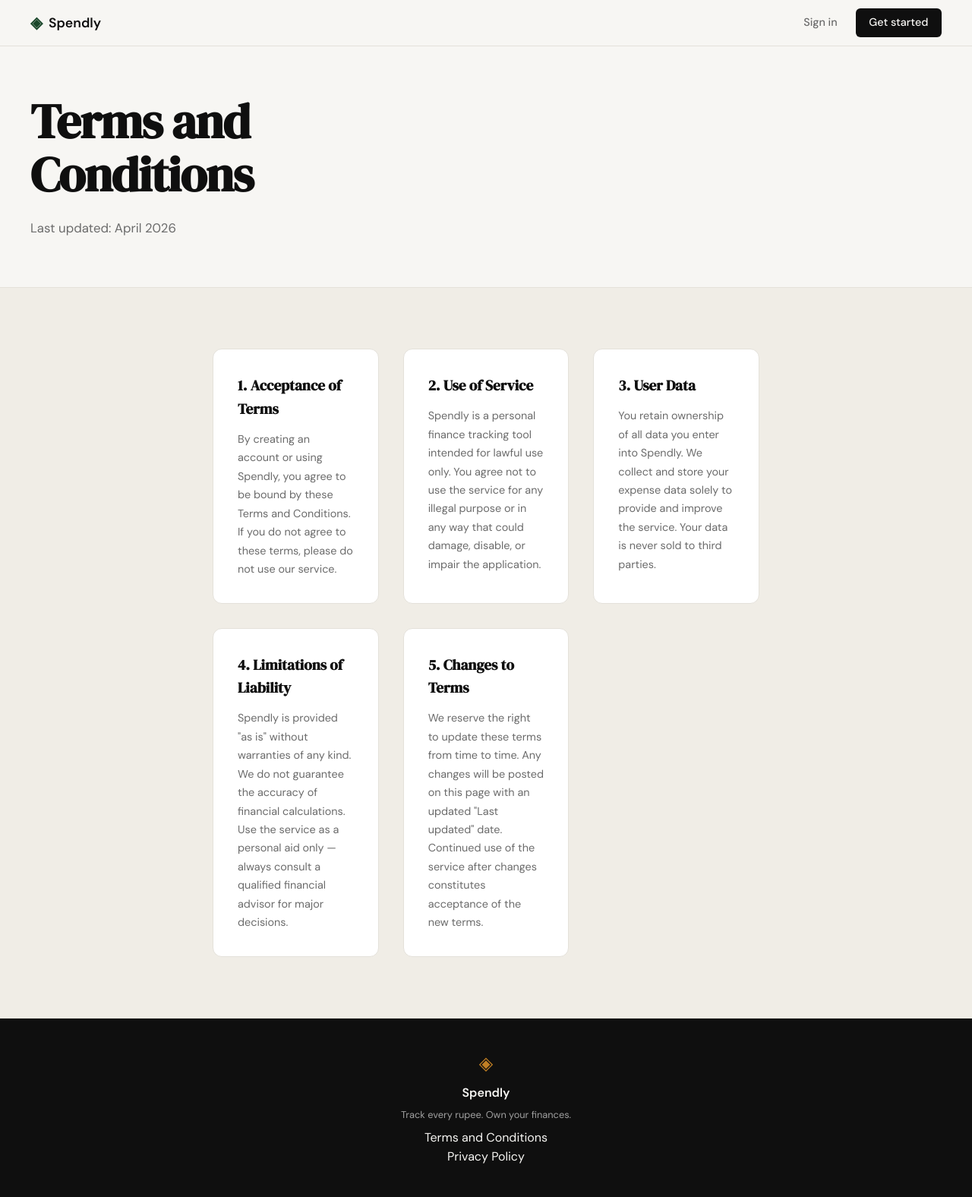
After one commit to ssayan9k/spendly, a Flask app: page /terms in a window 1280 px wide. The commit adds this page. Shown: the whole page at 76% size. Run offline with Flask 3, Linux system fonts and the light colour scheme.

Commit message:
landing: add terms and conditions page and route

```diff
--- a/app.py
+++ b/app.py
@@ -20,6 +20,11 @@ def register():
 @app.route("/login")
 def login():
     return render_template("login.html")
+
+
+@app.route("/terms")
+def terms():
+    return render_template("terms.html")
 
 
 # ------------------------------------------------------------------ #
--- a/templates/base.html
+++ b/templates/base.html
@@ -35,7 +35,8 @@
             <span class="footer-name">Spendly</span>
             <p class="footer-copy">Track every rupee. Own your finances.</p>
             <div class="footer-links">
-                <a href="#">Terms and Conditions</a><br>
+                <a href="/terms">Terms and Conditions</a>
+                    <br>
                 <a href="#">Privacy Policy</a>
             </div>
         </div>
--- /dev/null
+++ b/templates/terms.html
@@ -0,0 +1,39 @@
+{% extends "base.html" %}
+
+{% block title %}Spendly — Terms and Conditions{% endblock %}
+
+{% block content %}
+
+<section class="hero" style="padding: 4rem 0 2rem;">
+    <div class="hero-inner">
+        <h1 class="hero-title">Terms and Conditions</h1>
+        <p class="hero-subtitle">Last updated: April 2026</p>
+    </div>
+</section>
+
+<section class="features">
+    <div class="features-inner" style="text-align: left; max-width: 720px;">
+        <div class="feature-card" style="text-align: left;">
+            <h3 class="feature-title">1. Acceptance of Terms</h3>
+            <p class="feature-body">By creating an account or using Spendly, you agree to be bound by these Terms and Conditions. If you do not agree to these terms, please do not use our service.</p>
+        </div>
+        <div class="feature-card" style="text-align: left;">
+            <h3 class="feature-title">2. Use of Service</h3>
+            <p class="feature-body">Spendly is a personal finance tracking tool intended for lawful use only. You agree not to use the service for any illegal purpose or in any way that could damage, disable, or impair the application.</p>
+        </div>
+        <div class="feature-card" style="text-align: left;">
+            <h3 class="feature-title">3. User Data</h3>
+            <p class="feature-body">You retain ownership of all data you enter into Spendly. We collect and store your expense data solely to provide and improve the service. Your data is never sold to third parties.</p>
+        </div>
+        <div class="feature-card" style="text-align: left;">
+            <h3 class="feature-title">4. Limitations of Liability</h3>
+            <p class="feature-body">Spendly is provided "as is" without warranties of any kind. We do not guarantee the accuracy of financial calculations. Use the service as a personal aid only — always consult a qualified financial advisor for major decisions.</p>
+        </div>
+        <div class="feature-card" style="text-align: left;">
+            <h3 class="feature-title">5. Changes to Terms</h3>
+            <p class="feature-body">We reserve the right to update these terms from time to time. Any changes will be posted on this page with an updated "Last updated" date. Continued use of the service after changes constitutes acceptance of the new terms.</p>
+        </div>
+    </div>
+</section>
+
+{% endblock %}
```
Also changed, not shown: 1 other file.
